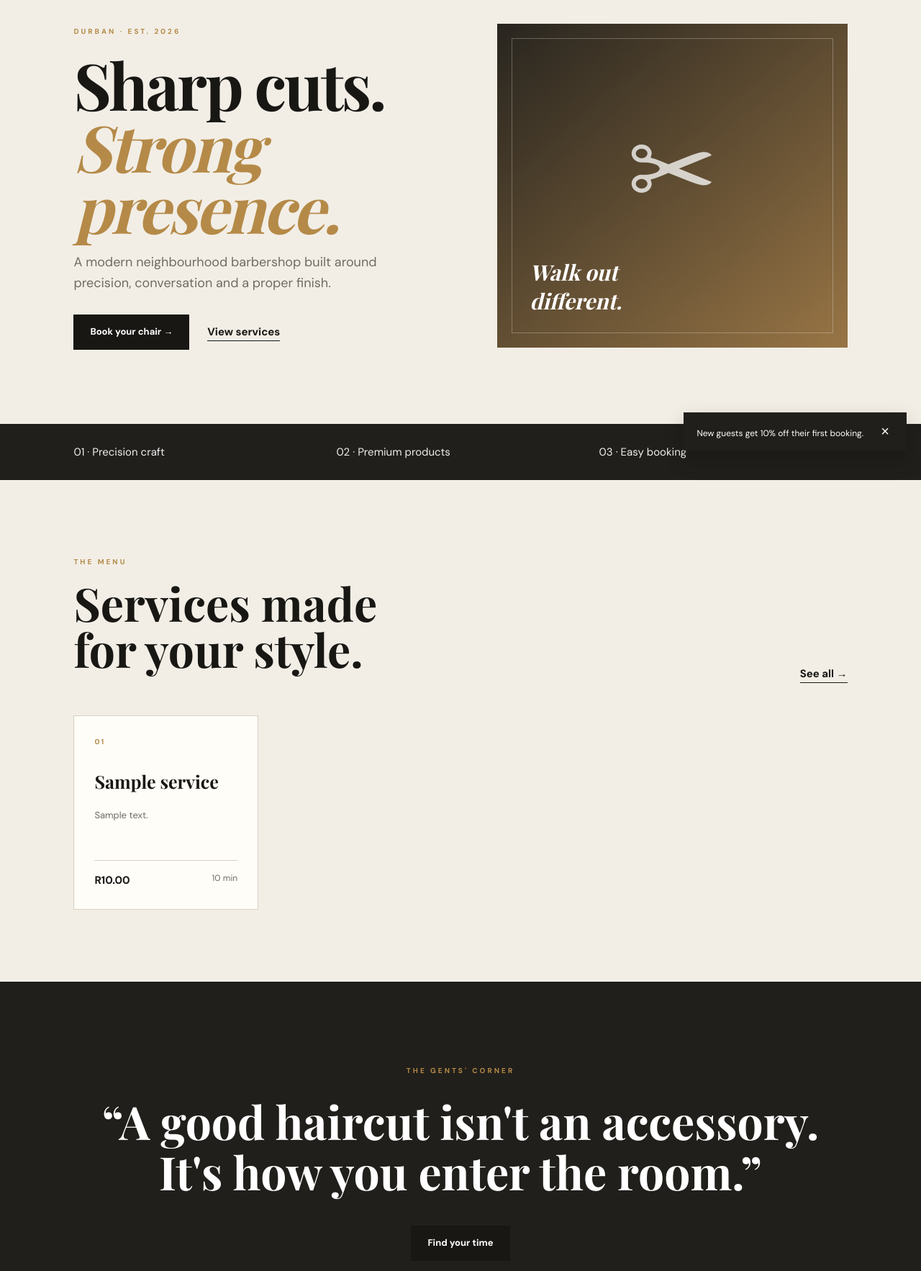
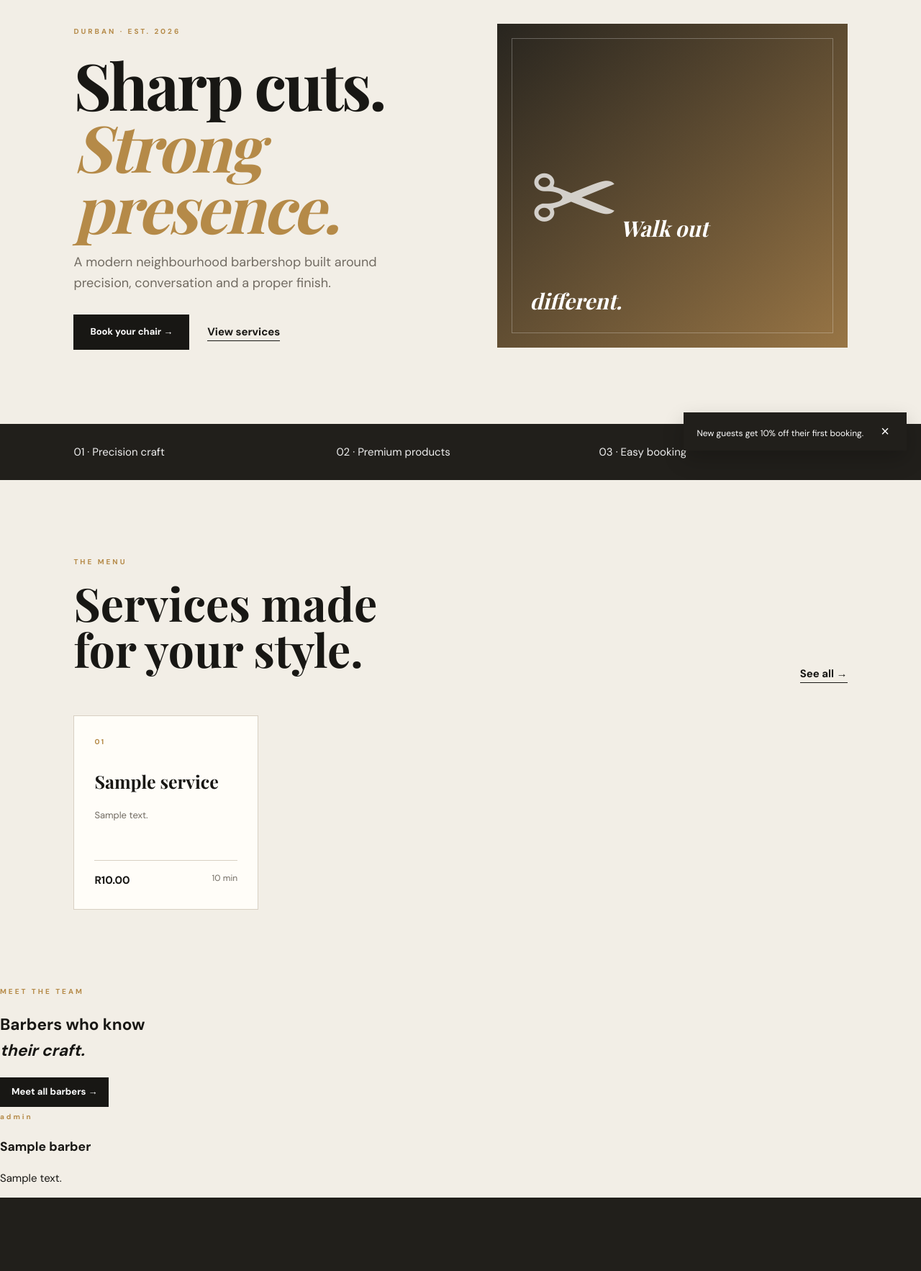
Before and after one commit to ThembelaniProject/Barbershop, a Django app: page / in a window 1280 px wide. Shown: the part 154-1920 px from the top of the page at 72% size. Run offline with Django 5.2, Linux system fonts and the light colour scheme; tables that the repository leaves empty hold one stand-in row (values such as "Sample post"); grey boxes marked "Sample" are stand-in pictures; some web fonts are replaced.

Commit message:
Upgrade barber shop experience and booking flow

```diff
--- a/templates/home.html
+++ b/templates/home.html
@@ -1 +1,13 @@
-{% extends "base.html" %}{% block content %}<main><section class="hero"><div><span class="eyebrow">DURBAN · EST. 2026</span><h1>Sharp cuts.<br><em>Strong presence.</em></h1><p>A modern neighbourhood barbershop built around precision, conversation and a proper finish.</p><div class="actions"><a class="btn" href="{% url 'book' %}">Book your chair →</a><a class="link" href="{% url 'services' %}">View services</a></div></div><div class="hero-art"><span>✂</span><strong>Walk out<br>different.</strong></div></section><section class="darkbar"><div>01 · Precision craft</div><div>02 · Premium products</div><div>03 · Easy booking</div></section><section class="section"><div class="head"><div><span class="eyebrow">THE MENU</span><h2>Services made<br>for your style.</h2></div><a class="link" href="{% url 'services' %}">See all →</a></div><div class="cards">{% for s in services %}<article class="card"><span class="number">0{{forloop.counter}}</span><h3>{{s.name}}</h3><p>{{s.description}}</p><div class="price"><b>R{{s.price}}</b><span>{{s.duration_minutes}} min</span></div></article>{% endfor %}</div></section><section class="quote"><span class="eyebrow">THE GENTS' CORNER</span><h2>“A good haircut isn't an accessory.<br>It's how you enter the room.”</h2><a class="btn" href="{% url 'book' %}">Find your time</a></section></main>{% endblock %}
+{% extends "base.html" %}
+{% block content %}
+<main>
+<section class="hero">
+<div class="hero-copy"><span class="eyebrow">DURBAN · EST. 2026</span><h1>Sharp cuts.<br><em>Strong presence.</em></h1><p>A modern neighbourhood barbershop built around precision, conversation and a proper finish.</p><div class="actions"><a class="btn" href="{% url 'book' %}">Book your chair →</a><a class="link" href="{% url 'services' %}">View services</a></div></div>
+<div class="hero-art"><div class="hero-overlay"></div><div class="hero-art-content"><span>✂</span><strong>Walk out<br>different.</strong></div></div>
+</section>
+<section class="darkbar"><div>01 · Precision craft</div><div>02 · Premium products</div><div>03 · Easy booking</div></section>
+<section class="section"><div class="head"><div><span class="eyebrow">THE MENU</span><h2>Services made<br>for your style.</h2></div><a class="link" href="{% url 'services' %}">See all →</a></div><div class="cards">{% for s in services %}<article class="card"><span class="number">0{{forloop.counter}}</span><h3>{{s.name}}</h3><p>{{s.description}}</p><div class="price"><b>R{{s.price}}</b><span>{{s.duration_minutes}} min</span></div></article>{% empty %}<p>No services are available yet.</p>{% endfor %}</div></section>
+<section class="barber-showcase"><div class="section-head"><span class="eyebrow">MEET THE TEAM</span><h2>Barbers who know<br><em>their craft.</em></h2><a class="btn small" href="{% url 'barbers' %}">Meet all barbers →</a></div><div class="barber-grid">{% for b in barbers %}<article class="barber-card"><div class="barber-photo"{% if b.image_url %} style="background-image:url('{{ b.image_url }}')"{% endif %}></div><div class="barber-card-body"><span class="eyebrow">{{b.role}}</span><h3>{{b.name}}</h3><p>{{b.bio}}</p></div></article>{% endfor %}</div></section>
+<section class="quote"><span class="eyebrow">THE GENTS' CORNER</span><h2>“A good haircut isn't an accessory.<br>It's how you enter the room.”</h2><a class="btn" href="{% url 'book' %}">Find your time</a></section>
+</main>
+{% endblock %}
```
